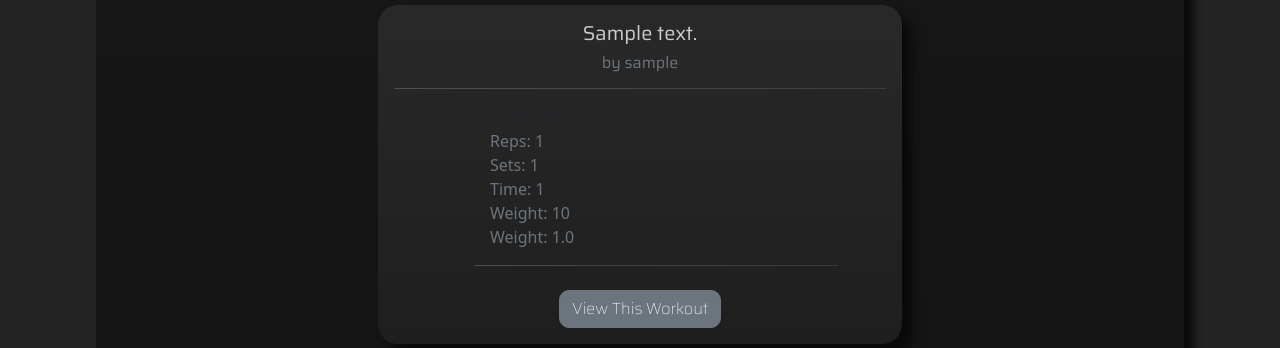
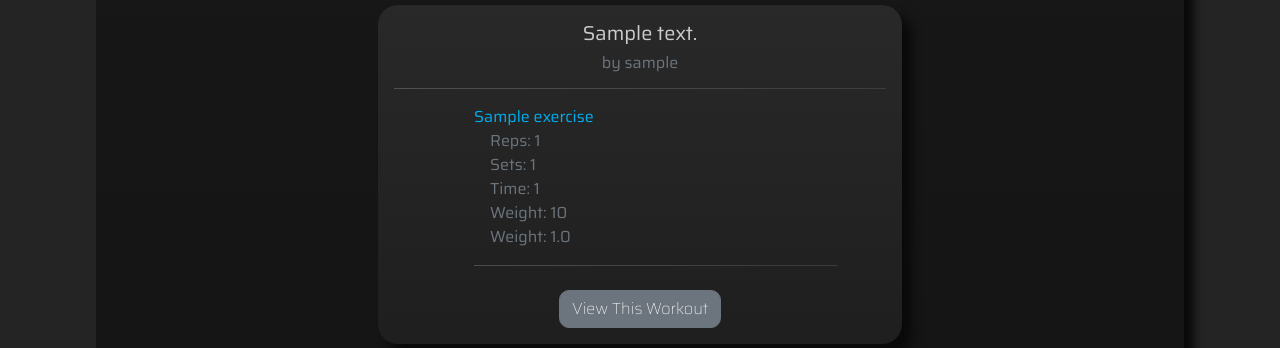
Before and after one commit to MattBaer77/Capstone-1-Baer, a Flask app: template templates/home.html in a window 1280 px wide. Shown: the part 1558-1906 px from the top of the page. Run offline with Flask 2, Linux system fonts and the light colour scheme; the template is opened without the code that fills it: values that come from a table or form of the project are taken from there, others are empty; tables that the repository leaves empty hold one stand-in row (values such as "Sample post"); grey boxes marked "Sample" are stand-in pictures.

Commit message:
styling correction

```diff
--- a/static/style.css
+++ b/static/style.css
@@ -121,7 +121,7 @@ hr {
   border: 0;
 }
 
-a {
+a, li {
   color: rgb(0,173,238);
   text-decoration: none;
   font-family: 'Saira', sans-serif;
```
